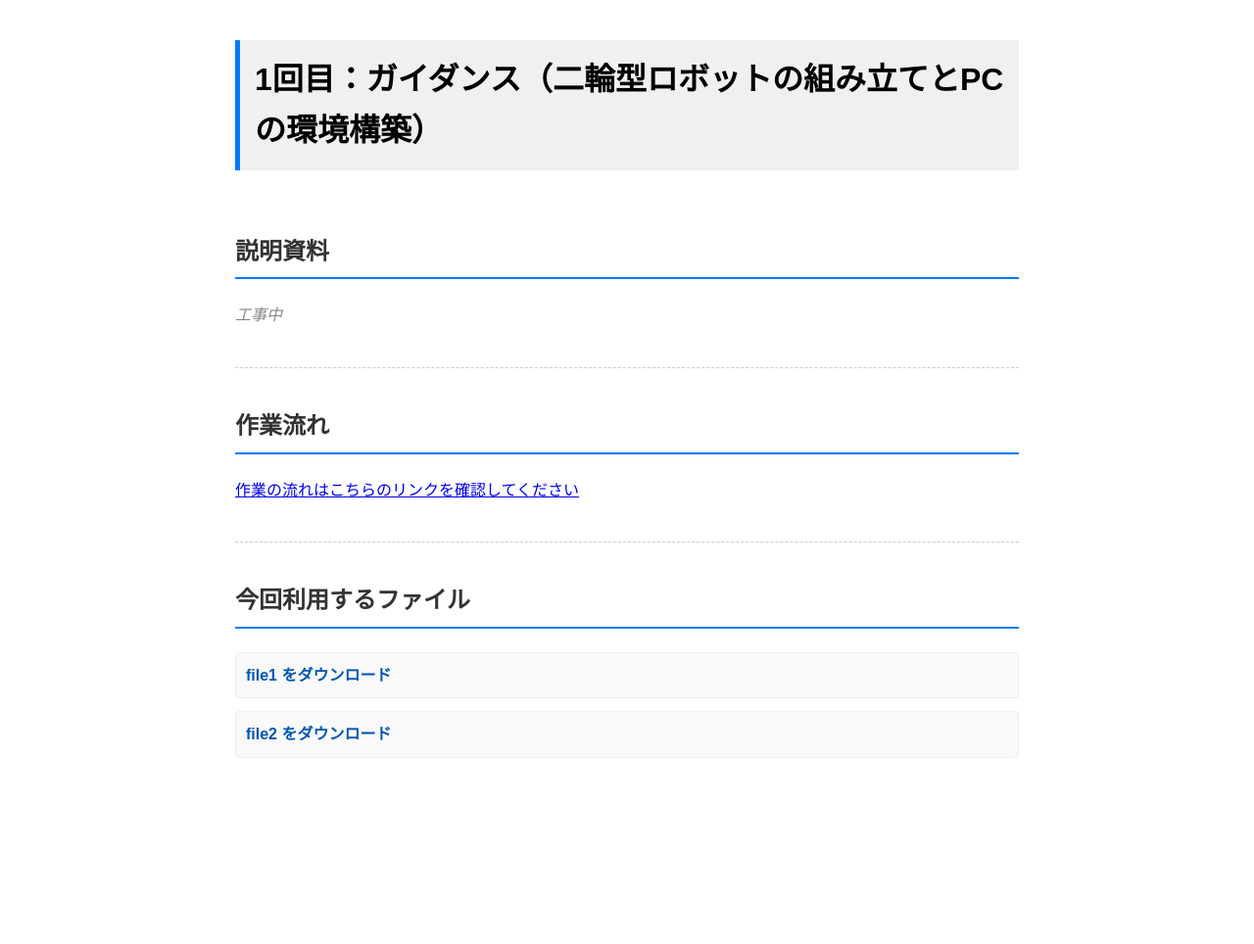
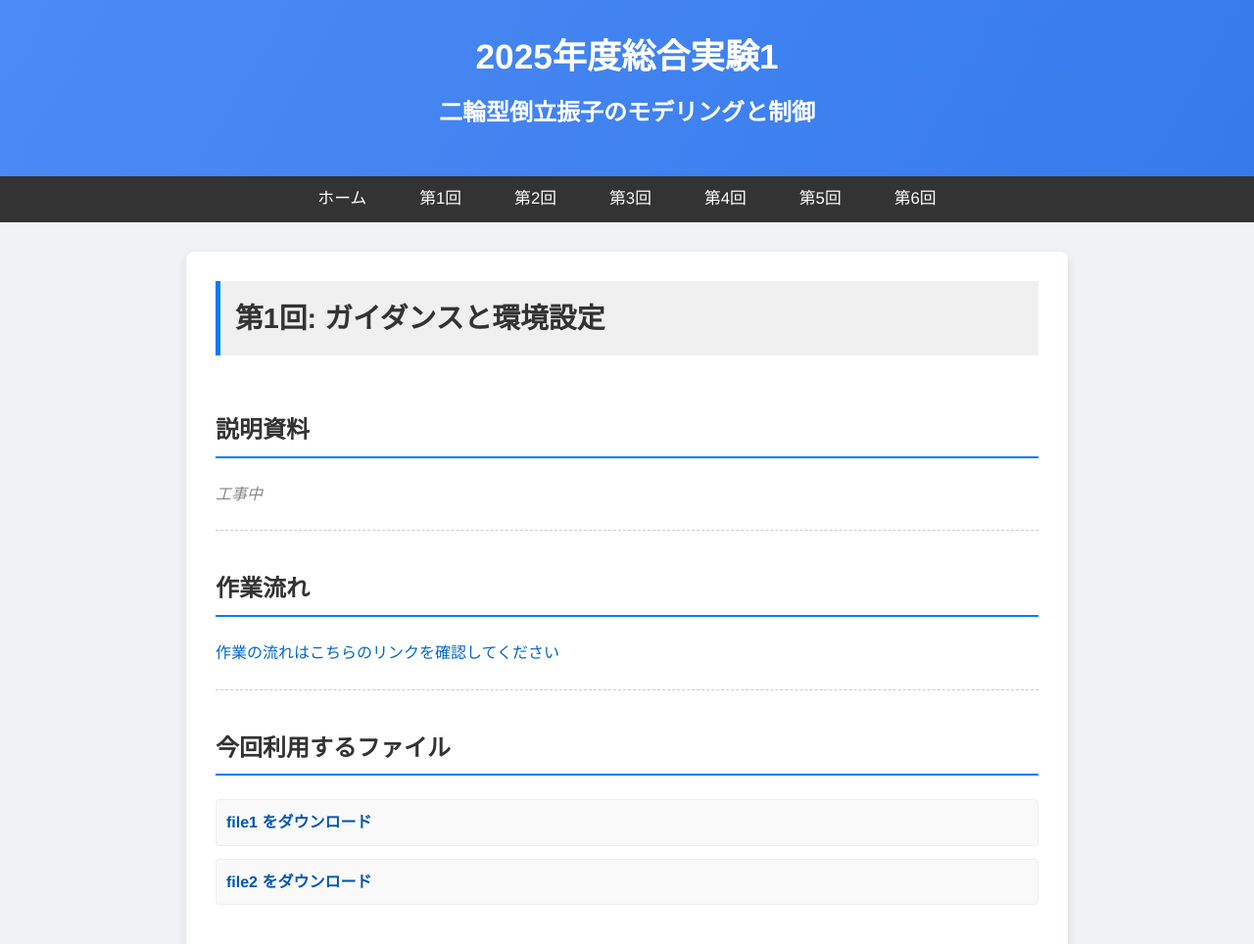
Before and after one commit to KobeUIdentPendExp/IdentPendHP, a plain HTML site: page 1kaime/index.html in a window 1280 px wide. Shown: the top 964 px of the page at 98% size. Before the commit the page ends 874 px from the top, so only its background shows below. Drawn offline with Linux system fonts and the light colour scheme.

Commit message:
Update index.html

```diff
--- a/1kaime/index.html
+++ b/1kaime/index.html
@@ -3,41 +3,112 @@
 <head>
     <meta charset="UTF-8">
     <meta name="viewport" content="width=device-width, initial-scale=1.0">
-    <title>【レッスン名を入力】 - レッスンテンプレート</title>
+    <title>第1回: ガイダンスと環境設定 - 総合実験1</title>
     <style>
+        /* --- START: ホームページのスタイルをベースに統合・調整 --- */
+        * {
+            margin: 0;
+            padding: 0;
+            box-sizing: border-box;
+        }
         body {
-            font-family: sans-serif;
+            font-family: "Helvetica Neue", Arial, "Hiragino Kaku Gothic ProN", "Hiragino Sans", Meiryo, sans-serif;
+            background-color: #f0f2f5; /* 背景色 */
+            color: #333;
             line-height: 1.6;
-            padding: 20px;
-            max-width: 800px; /* コンテンツの最大幅 */
-            margin: 0 auto; /* 中央揃え */
         }
-        h1 {
+        a {
+            text-decoration: none;
+            color: #0066cc;
+        }
+        a:hover {
+            color: #004999;
+        }
+        /* ヘッダー (ホームページからコピー) */
+        header {
+            background: linear-gradient(120deg, #4c8bf5, #367aec);
+            color: #fff;
+            padding: 30px 20px;
+            text-align: center;
+        }
+        header h1 {
+            font-size: 2.2em;
+            margin-bottom: 10px;
+            font-weight: bold;
+        }
+        header h2 {
+            font-size: 1.5em;
+            margin-bottom: 15px;
+        }
+        /* ナビゲーション (ホームページからコピー) */
+        nav {
+            /* margin-top: 20px; はヘッダー直下なので不要かも */
+            background-color: #333;
+            padding: 10px 0;
+        }
+        nav ul {
+            display: flex;
+            flex-wrap: wrap;
+            justify-content: center;
+            list-style: none;
+        }
+        nav ul li {
+            margin: 0 15px;
+        }
+        nav ul li a {
+            color: #fff;
+            font-size: 1.05em;
+            padding: 8px 12px;
+            border-radius: 4px;
+            transition: background 0.3s;
+        }
+        nav ul li a:hover {
+            background-color: rgba(255,255,255,0.2);
+        }
+        /* メインコンテンツのコンテナ */
+        .lesson-container { /* ホームページの .container とは別に定義 */
+            max-width: 900px; /* レッスン内容に合わせて幅調整 */
+            margin: 30px auto;
+            padding: 30px; /* 内側の余白 */
+            background-color: #fff; /* コンテンツエリアの背景色 */
+            border-radius: 8px;
+            box-shadow: 0 3px 10px rgba(0,0,0,0.1);
+        }
+        /* --- END: ホームページのスタイル --- */
+
+        /* --- START: レッスンページ固有のスタイル調整 --- */
+        /* レッスンページのメインタイトル (元のH1スタイルを調整) */
+        .lesson-title {
+            font-size: 1.8em; /* サイズ調整 */
             background-color: #f0f0f0;
             padding: 15px;
-            border-left: 5px solid #007bff; /* 左側のアクセントボーダー */
-            margin-bottom: 2em; /* タイトル下のマージン */
+            border-left: 5px solid #007bff;
+            margin-bottom: 2em;
         }
+        /* 各セクション */
         section {
-            margin-bottom: 2.5em; /* 各セクション間のマージン */
-            padding-bottom: 1.5em; /* セクション内の下部パディング */
-            border-bottom: 1px dashed #ccc; /* セクション区切り線 */
+            margin-bottom: 2.5em;
+            padding-bottom: 1.5em;
+            border-bottom: 1px dashed #ccc;
         }
         section:last-child {
-            border-bottom: none; /* 最後のセクションの区切り線は不要 */
+            border-bottom: none;
         }
-        h2 {
+        /* セクション見出し (H2) */
+        section h2 {
+            font-size: 1.5em; /* サイズ調整 */
             color: #333;
-            border-bottom: 2px solid #007bff; /* 見出しの下線 */
-            padding-bottom: 0.3em; /* 見出しと下線の間のスペース */
-            margin-bottom: 1em; /* 見出しとコンテンツ間のマージン */
+            border-bottom: 2px solid #007bff;
+            padding-bottom: 0.3em;
+            margin-bottom: 1em;
         }
+        /* ファイルリスト (#files) */
         #files ul {
-            list-style: none; /* リストマーカーを非表示 */
+            list-style: none;
             padding-left: 0;
         }
         #files li {
-            margin-bottom: 0.8em; /* ファイルリスト項目間のマージン */
+            margin-bottom: 0.8em;
             background-color: #f9f9f9;
             padding: 10px;
             border-radius: 4px;
@@ -51,15 +122,46 @@
         #files a:hover {
             text-decoration: underline;
         }
+        /* 工事中表示 */
         .construction-notice {
             color: #888;
             font-style: italic;
+        }
+        /* --- END: レッスンページ固有のスタイル --- */
+
+        /* フッター (ホームページからコピー) */
+        footer {
+            text-align: center;
+            font-size: 0.9em;
+            background: #333;
+            color: #bbb;
+            padding: 20px;
+            margin-top: 50px;
         }
     </style>
 </head>
 <body>
 
-    <h1>1回目：ガイダンス（二輪型ロボットの組み立てとPCの環境構築）</h1>
+    <header>
+        <h1>2025年度総合実験1</h1>
+        <h2>二輪型倒立振子のモデリングと制御</h2>
+    </header>
+
+    <nav>
+        <ul>
+            <li><a href="../index.html">ホーム</a></li>
+            <li><a href="../1kaime/index.html">第1回</a></li>
+            <li><a href="../2kaime/index.html">第2回</a></li>
+            <li><a href="../3kaime/index.html">第3回</a></li>
+            <li><a href="../4kaime/index.html">第4回</a></li>
+            <li><a href="../5kaime/index.html">第5回</a></li>
+            <li><a href="../6kaime/index.html">第6回</a></li>
+            </ul>
+    </nav>
+
+    <div class="lesson-container">
+
+        <h1 class="lesson-title">第1回: ガイダンスと環境設定</h1>
 
         <section id="explanation">
             <h2>説明資料</h2>
@@ -91,5 +193,9 @@
                 </ul>
         </section>
 
+    </div> <footer>
+        <p>&copy; <script>document.write(new Date().getFullYear());</script> 総合実験1 回転型倒立振子のモデリングと制御 All Rights Reserved.</p>
+    </footer>
+
 </body>
 </html>
```
Lines whose indentation alone changed are shown as unchanged.
